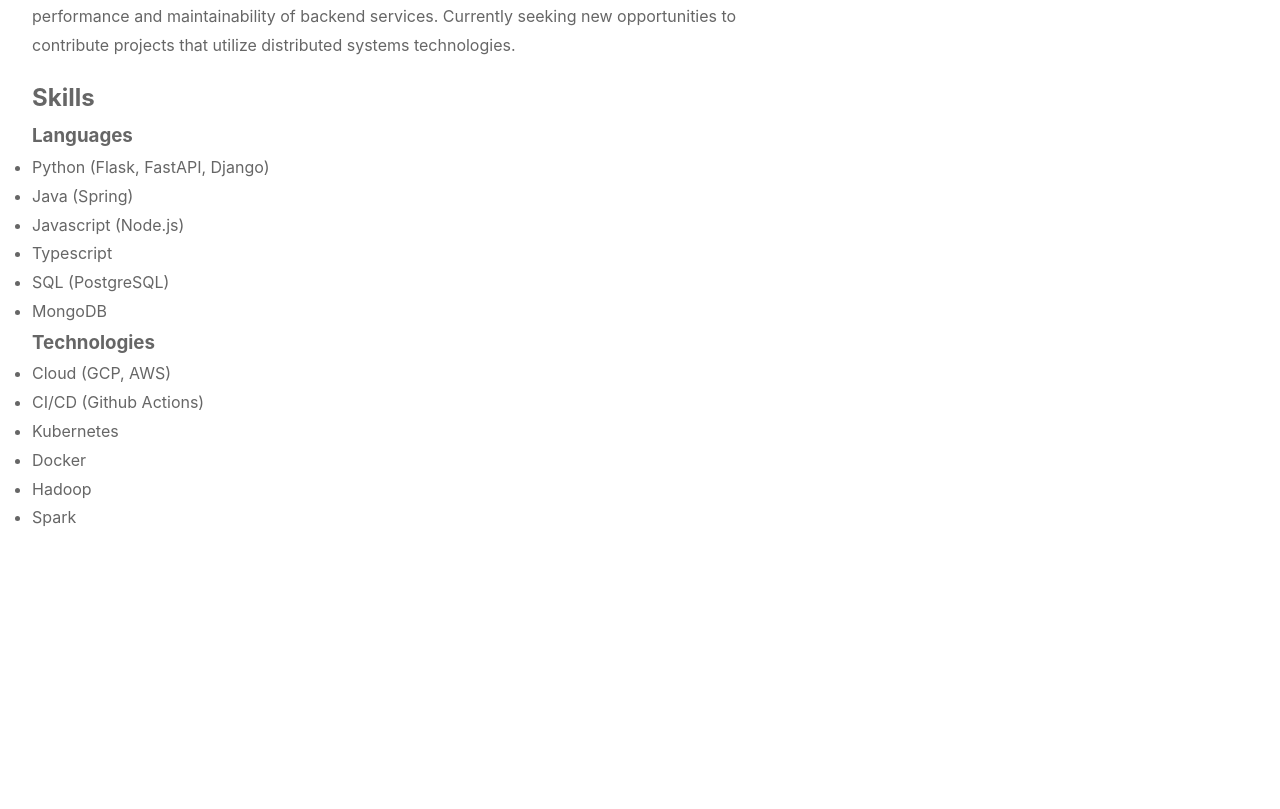
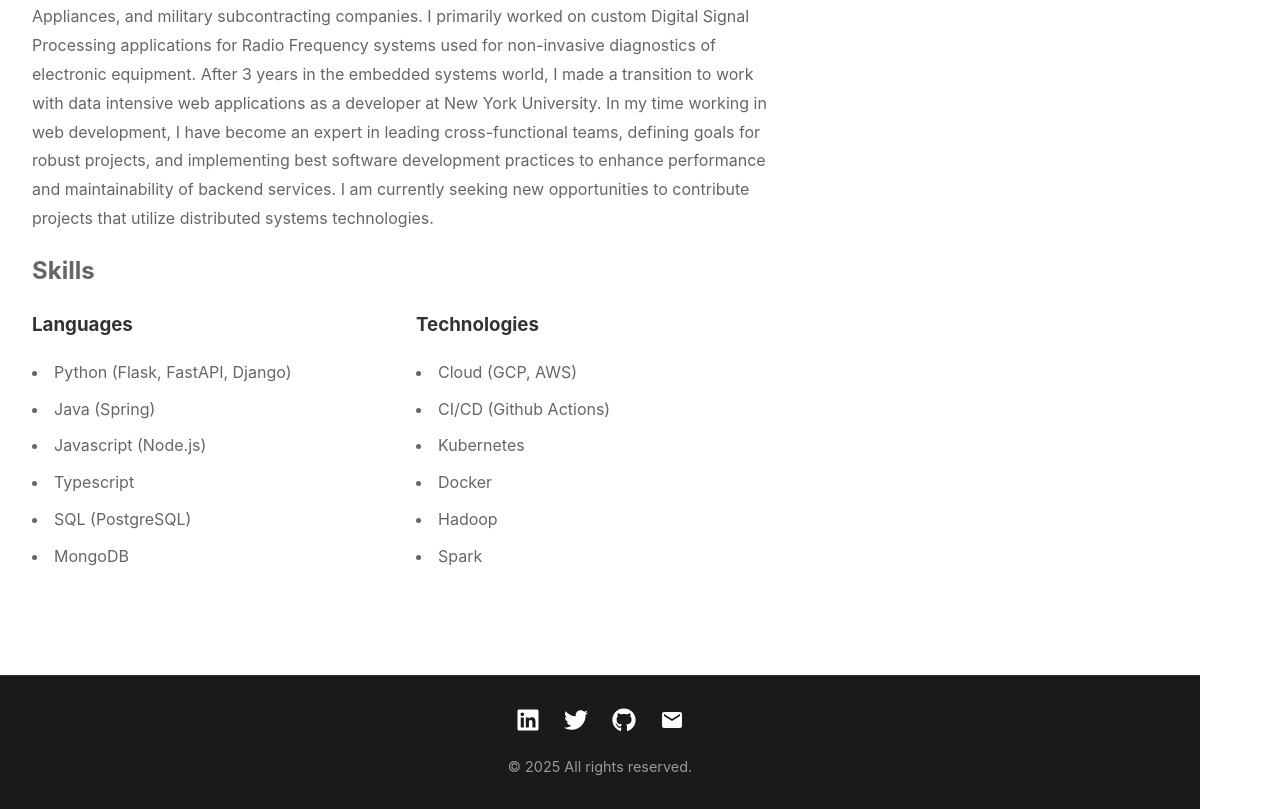
Before and after one commit to boubinmj/boubinmj.github.io, a React (Vite) app: page / in a window 1280 px wide. Shown: the part 425-1234 px from the top of the page. Before the commit the page ends 989 px from the top, so only its background shows below. Built offline with nearby package versions, Linux system fonts and the light colour scheme.

Commit message:
updated about me and skills columns

```diff
--- a/src/App.css
+++ b/src/App.css
@@ -57,6 +57,29 @@
 
 .bio-text p:last-child {
   margin-bottom: 0;
+}
+
+.skills-container {
+  display: grid;
+  grid-template-columns: 1fr 1fr;
+  gap: 2rem;
+  margin-top: 1rem;
+}
+
+.skills-column h3 {
+  margin-top: 0;
+  margin-bottom: 1rem;
+  color: #333;
+}
+
+.skills-column ul {
+  list-style-position: inside;
+  padding-left: 0;
+}
+
+.skills-column li {
+  margin-bottom: 0.5rem;
+  color: #666;
 }
 
 /* Publications Page */
@@ -323,4 +346,8 @@
   .job-dates {
     text-align: left;
   }
+
+  .skills-container {
+    grid-template-columns: 1fr;
+  }
 }
--- a/src/App.tsx
+++ b/src/App.tsx
@@ -1,5 +1,6 @@
 import { BrowserRouter as Router, Routes, Route } from 'react-router-dom'
 import Navbar from './components/Navbar'
+import Footer from './components/Footer'
 import Home from './pages/Home'
 import Resume from './pages/Resume'
 import Publications from './pages/Publications'
@@ -18,6 +19,7 @@
           <Route path="/projects" element={<Projects />} />
         </Routes>
       </main>
+      <Footer />
     </Router>
   )
 }
--- /dev/null
+++ b/src/components/Footer.tsx
@@ -0,0 +1,27 @@
+import { FaLinkedin, FaTwitter, FaGithub } from 'react-icons/fa'
+import { MdEmail } from 'react-icons/md'
+import '../styles/Footer.css'
+
+export default function Footer() {
+  return (
+    <footer className="footer">
+      <div className="footer-container">
+        <div className="footer-socials">
+          <a href="https://www.linkedin.com/in/matthew-boubin-1b69b981/" target="_blank" rel="noopener noreferrer" className="social-link" aria-label="LinkedIn">
+            <FaLinkedin size={24} />
+          </a>
+          <a href="https://twitter.com/BoubinMatt_dev" target="_blank" rel="noopener noreferrer" className="social-link" aria-label="Twitter">
+            <FaTwitter size={24} />
+          </a>
+          <a href="https://github.com/boubinmj" target="_blank" rel="noopener noreferrer" className="social-link" aria-label="GitHub">
+            <FaGithub size={24} />
+          </a>
+          <a href="mailto:bubbinmj7@gmail.com" className="social-link" aria-label="Email">
+            <MdEmail size={24} />
+          </a>
+        </div>
+        <p className="footer-text">&copy; {new Date().getFullYear()} All rights reserved.</p>
+      </div>
+    </footer>
+  )
+}
--- a/src/pages/Home.tsx
+++ b/src/pages/Home.tsx
@@ -12,10 +12,17 @@
             </p>
             <h2>About Me</h2>
             <p>
-              Senior Software Engineer with 7 years of experience designing, testing, and optimizing scalable software solutions who has become an expert in leading cross-functional teams, defining goals for robust projects, and implementing best software development practices to enhance performance and maintainability of backend services.
-              Currently seeking new opportunities to contribute projects that utilize distributed systems technologies.
+              After informally tinkering with electronics as a teenager, I started my career in embedded systems nearly 8 years ago after obtaining a computer engineering degree from Miami University.
+              Early in my career, I worked for the Miami University Power Eletronics Laboratory, GE Appliances, and military subcontracting companies.  I primarily worked on custom Digital Signal Processing
+              applications for Radio Frequency systems used for non-invasive diagnostics of electronic equipment.
+
+              After 3 years in the embedded systems world, I made a transition to work with data intensive web applications as a developer at New York University.
+              In my time working in web development, I have become an expert in leading cross-functional teams, defining goals for robust projects, and implementing best software development practices to enhance performance and maintainability of backend services.
+              I am currently seeking new opportunities to contribute projects that utilize distributed systems technologies.
             </p>
             <h2>Skills</h2>
+            <div className="skills-container">
+              <div className="skills-column">
                 <h3>Languages</h3>
                 <ul>
                   <li>Python (Flask, FastAPI, Django)</li>
@@ -25,6 +32,8 @@
                   <li>SQL (PostgreSQL)</li>
                   <li>MongoDB</li>
                 </ul>
+              </div>
+              <div className="skills-column">
                 <h3>Technologies</h3>
                 <ul>
                   <li>Cloud (GCP, AWS)</li>
@@ -34,6 +43,8 @@
                   <li>Hadoop</li>
                   <li>Spark</li>
                 </ul>
+              </div>
+            </div>
           </div>
         </div>
         <div className="home-headshot">
--- /dev/null
+++ b/src/styles/Footer.css
@@ -0,0 +1,58 @@
+.footer {
+  background-color: #1a1a1a;
+  color: #ffffff;
+  padding: 2rem 0;
+  margin-top: 4rem;
+  border-top: 1px solid #333333;
+}
+
+.footer-container {
+  max-width: 1200px;
+  margin: 0 auto;
+  padding: 0 1rem;
+  display: flex;
+  flex-direction: column;
+  align-items: center;
+  gap: 1.5rem;
+}
+
+.footer-socials {
+  display: flex;
+  gap: 1.5rem;
+  justify-content: center;
+}
+
+.social-link {
+  color: #ffffff;
+  transition: color 0.3s ease, transform 0.3s ease;
+  display: flex;
+  align-items: center;
+  justify-content: center;
+}
+
+.social-link:hover {
+  color: #6366f1;
+  transform: translateY(-3px);
+}
+
+.footer-text {
+  margin: 0;
+  font-size: 0.9rem;
+  color: #999999;
+}
+
+@media (max-width: 768px) {
+  .footer {
+    padding: 1.5rem 0;
+    margin-top: 3rem;
+  }
+
+  .footer-socials {
+    gap: 1rem;
+  }
+
+  .social-link svg {
+    width: 20px;
+    height: 20px;
+  }
+}
```
Lines whose indentation alone changed are shown as unchanged.
